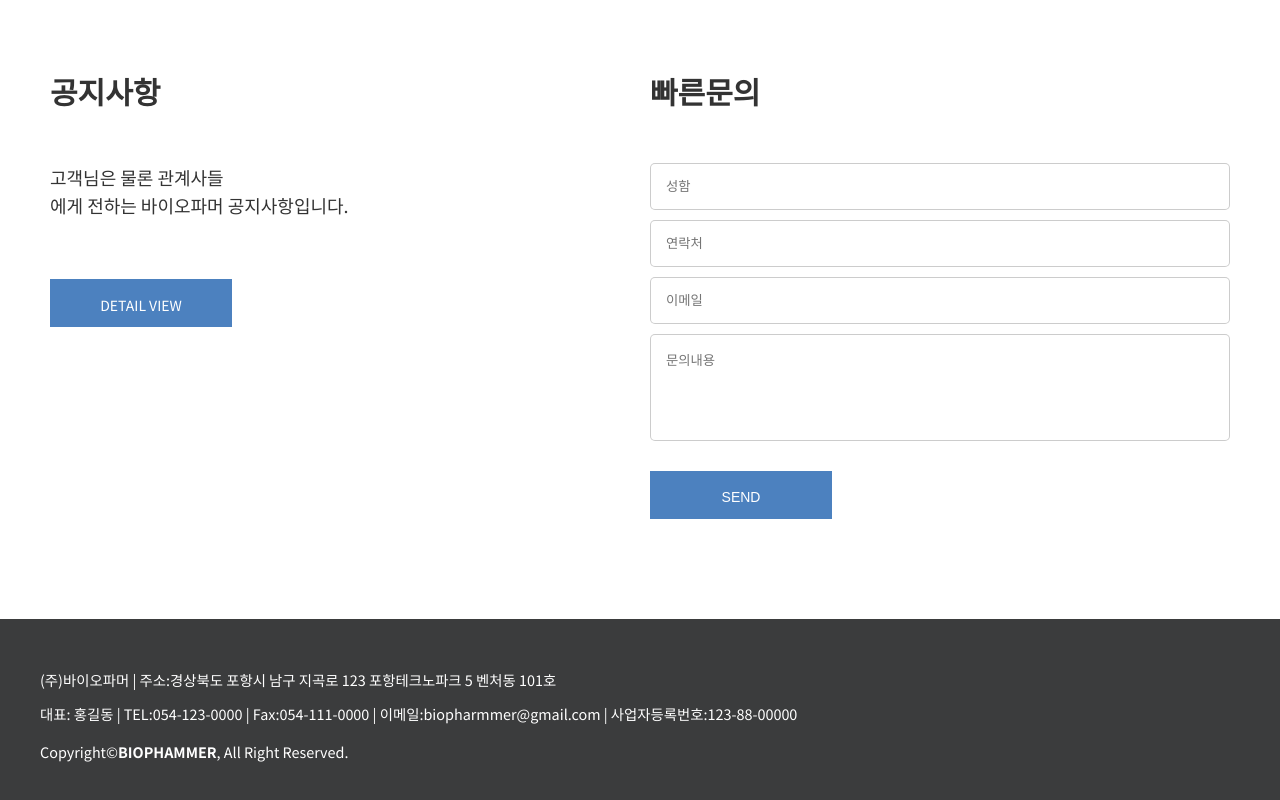
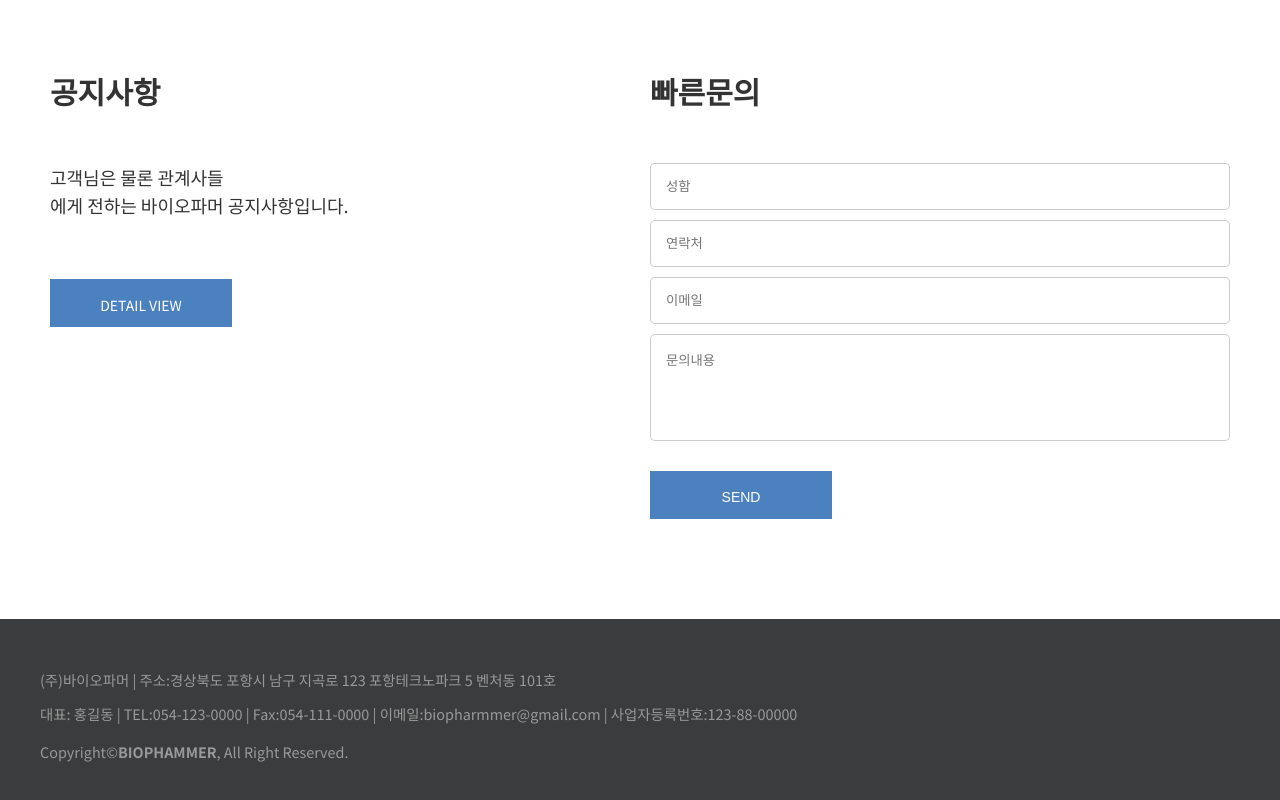
Before and after one commit to csslick/bio_home_ex, a plain HTML site: page index.html in a window 1280 px wide. Shown: the part 2521-3321 px from the top of the page. Drawn offline with nearby package versions, Linux system fonts and the light colour scheme.

Commit message:
footer text color

```diff
--- a/css/style.css
+++ b/css/style.css
@@ -248,7 +248,7 @@ address { font-style: normal;}
   background: #3b3c3d;
   padding-top: 50px;
   padding-bottom: 50px;
-  color: #fff;
+  color: #999;
   font-size: 0.8em;
 }
 
```
